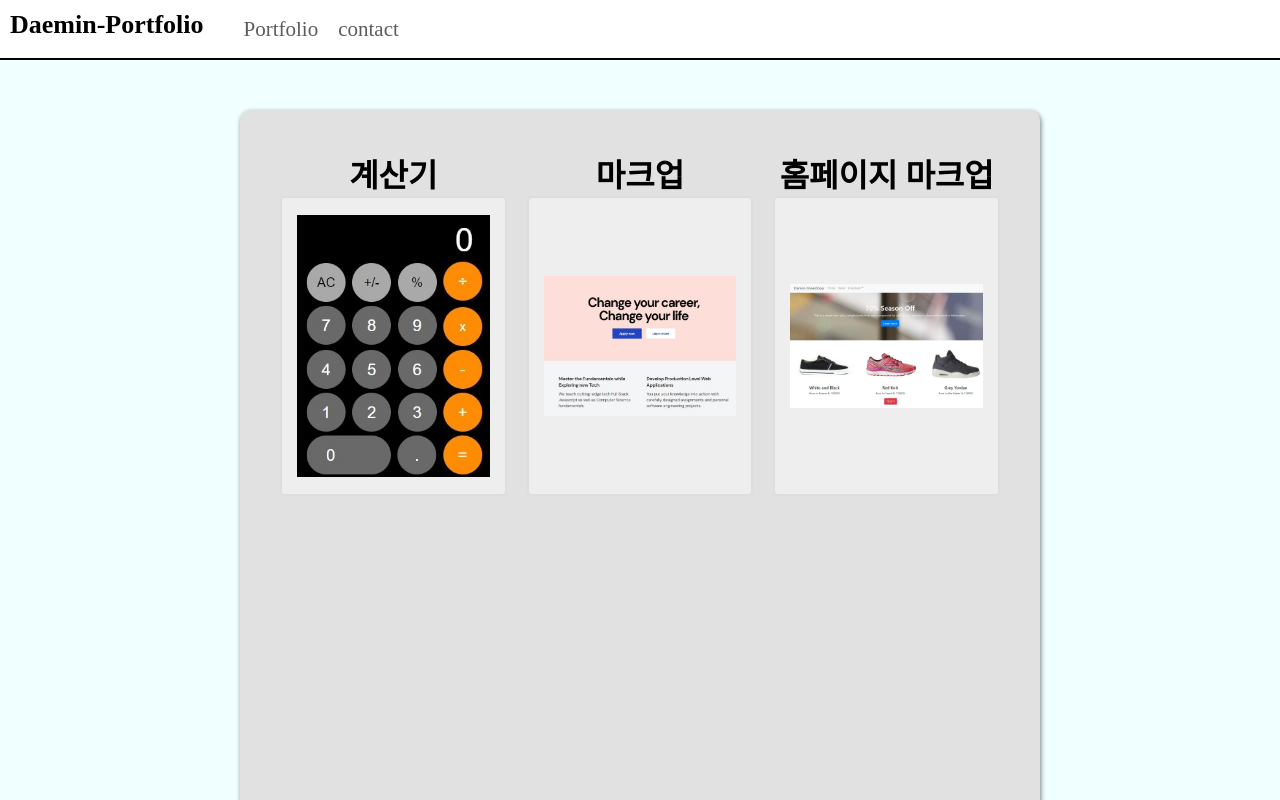
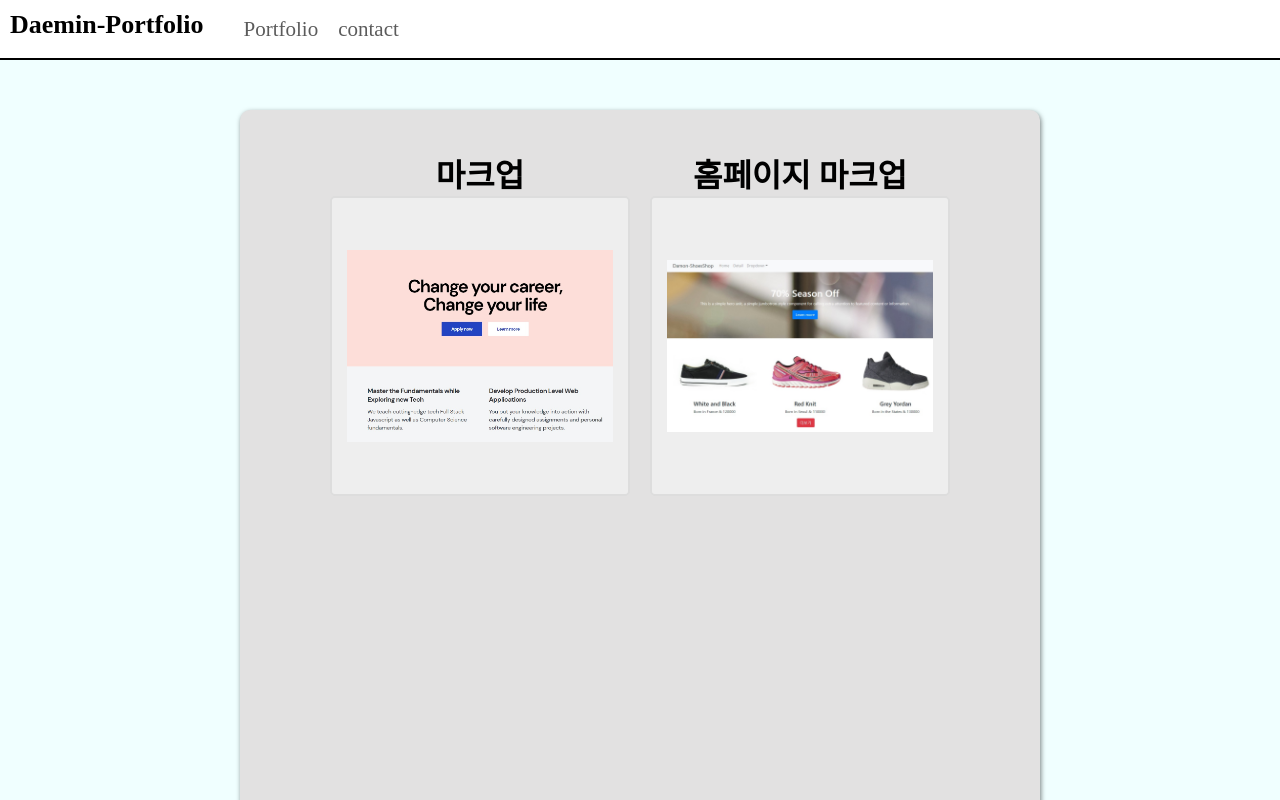
Before and after one commit to gwakdaemin/daemin, a React (Create React App) app: page /Portfolio in a window 1280 px wide. Shown: the top 800 px of the page. Built offline with nearby package versions, Linux system fonts and the light colour scheme; a web font is replaced by a local one.

Commit message:
css와 html와 이미지에 있던 계산기 기능 없앰

```diff
--- a/src/App.css
+++ b/src/App.css
@@ -333,19 +333,16 @@ p {
 
 }
 
-.portfolioHeader.ca a,
 .portfolioHeader.ma a,
 .portfolioHeader.mahome a {
   transition: border 500ms ease-in-out;
 }
 
-.portfolioHeader.ca a:hover,
 .portfolioHeader.ma a:hover,
 .portfolioHeader.mahome a:hover {
   border: 5px solid rgb(172, 172, 172);
 }
 
-.portfolioHeader.ca,
 .portfolioHeader.ma,
 .portfolioHeader.mahome {
   animation: portfolioHeader 700ms ease-in-out;
@@ -479,7 +476,6 @@ p {
     height: 800px;
   }
 
-  .portfolioHeader.ca,
   .portfolioHeader.ma,
   .portfolioHeader.mahome {
     width: 200px;
--- a/src/App.js
+++ b/src/App.js
@@ -109,13 +109,6 @@ function App() {
 
         <body className="body">
           <div className="bodyHeader portfolio">
-            <header className="portfolioHeader ca">
-              <h1>계산기</h1>
-              <a href='https://gwakdaemin.github.io/container/calculator.html' target='_blank' className="portfolioDesc">
-                <img className="img" src="img/container.jpg"></img>
-              </a>
-            </header>
-
             <header className="portfolioHeader ma">
               <h1>마크업</h1>
               <a href='https://gwakdaemin.github.io/markup/final_file/01-Landing.html' target='_blank' className="portfolioDesc">
```
Also changed, not shown: public/img/container.jpg (deleted).
